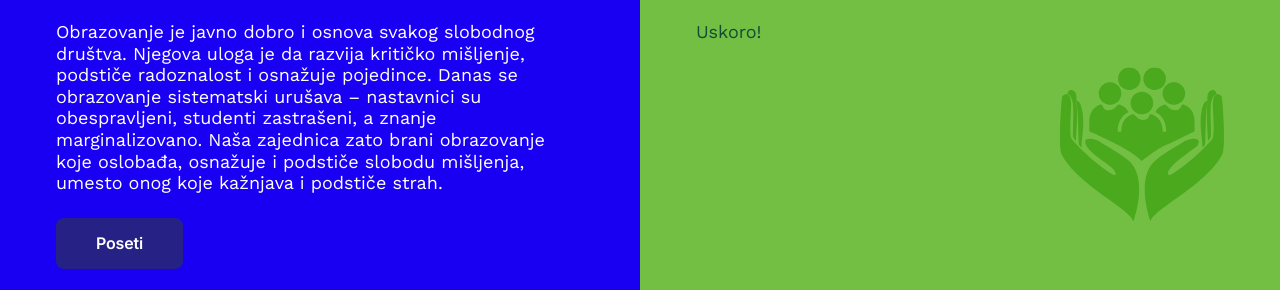
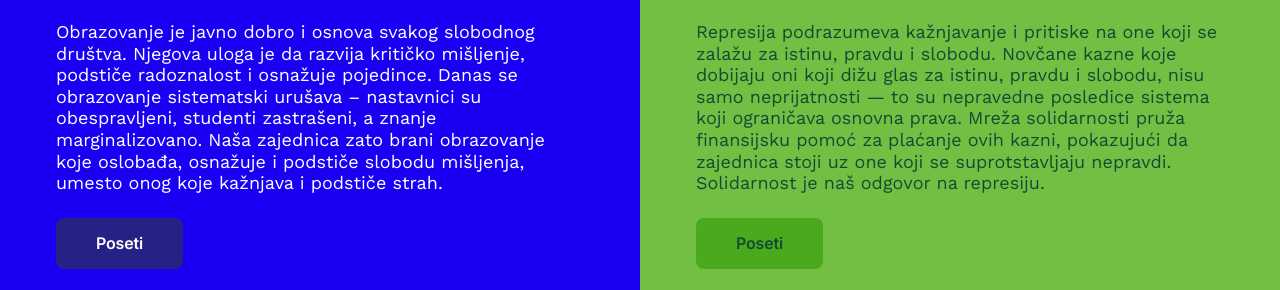
Before and after one commit to IT-Srbija-Org/solidarityLP, a website: page index.html in a window 1280 px wide. Shown: the part 658-948 px from the top of the page. Drawn offline with nearby package versions, Linux system fonts and the light colour scheme.

Commit message:
enabled mspr button

```diff
--- a/index.html
+++ b/index.html
@@ -86,14 +86,13 @@
                 <div class="section repression-section">
                     <h2 class="section-title">Protiv represije</h2>
                     <p class="section-description">
-					Uskoro!
-<!--                        Represija podrazumeva kažnjavanje i pritiske na one koji se zalažu za istinu, pravdu i slobodu.
+                        Represija podrazumeva kažnjavanje i pritiske na one koji se zalažu za istinu, pravdu i slobodu.
                         Novčane kazne koje dobijaju oni koji dižu glas za istinu, pravdu i slobodu, nisu samo
                         neprijatnosti — to su nepravedne posledice sistema koji ograničava osnovna prava. Mreža
                         solidarnosti pruža finansijsku pomoć za plaćanje ovih kazni, pokazujući da zajednica stoji uz
-                        one koji se suprotstavljaju nepravdi. Solidarnost je naš odgovor na represiju. -->
+                        one koji se suprotstavljaju nepravdi. Solidarnost je naš odgovor na represiju.
                     </p>
-<!--                    <a href="https://mspr.mrezasolidarnosti.org" class="section-button mspr-button">Poseti</a> -->
+                    <a href="https://mspr.mrezasolidarnosti.org" class="section-button mspr-button">Poseti</a>
                     <div class="section-icon-wrapper"><img src="images/mspr-icon.svg" alt="Mspr icon" class="section-icon repression-icon"></div>
                 </div>
             </section>
```
